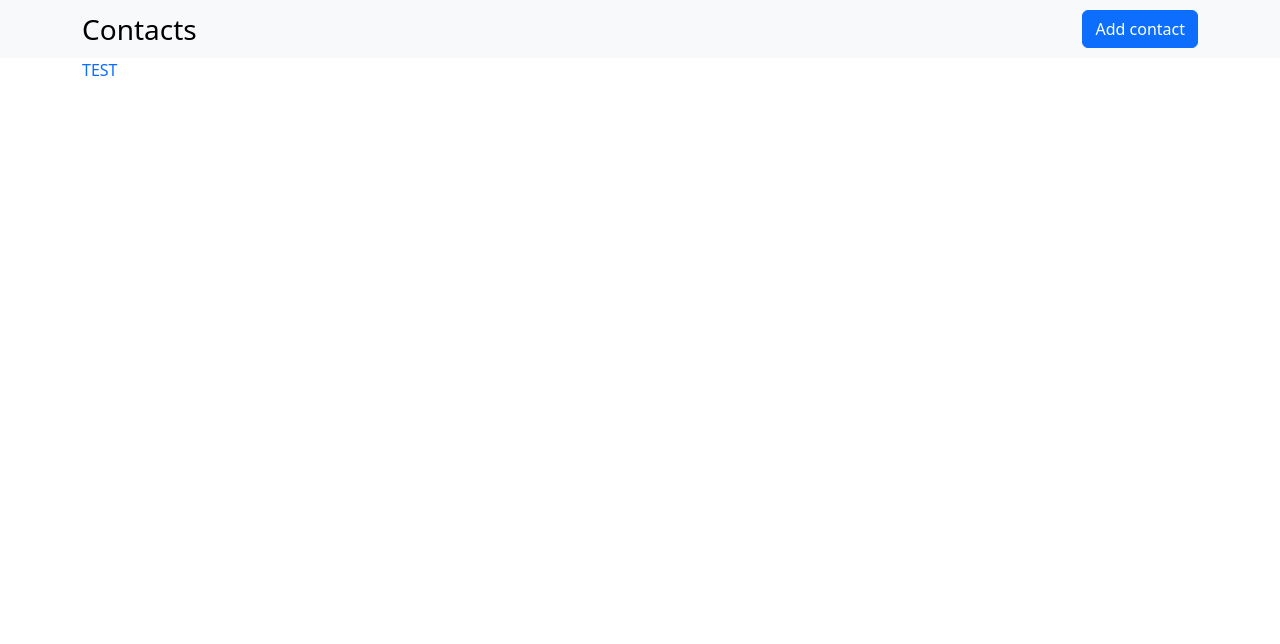
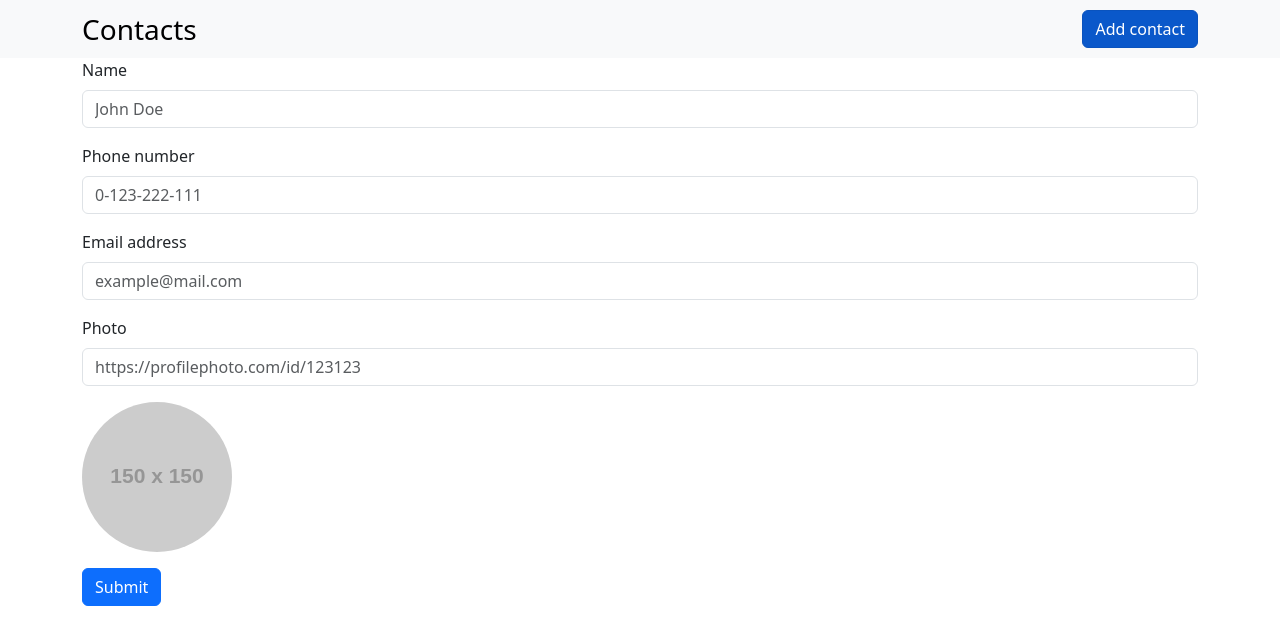
Before and after one commit to AlanNRZBV/homeWork-70, a React (Vite) app: page /add-contact in a window 1280 px wide. Shown: the top 644 px of the page. Built offline with nearby package versions, Linux system fonts and the light colour scheme.

Commit message:
feat: implemented ContactForm functionality

```diff
--- a/src/app/store.ts
+++ b/src/app/store.ts
@@ -1,7 +1,10 @@
 import {configureStore} from "@reduxjs/toolkit";
+import { contactFormReducer } from "../components/ContactForm/contactFormSlice.ts";
 
 export const store =configureStore({
-  reducer:{}
+  reducer:{
+    contactForm: contactFormReducer
+  }
 })
 export type RootState = ReturnType<typeof store.getState>
 export type AppDispatch = typeof store.dispatch
--- /dev/null
+++ b/src/components/ContactForm/ContactForm.tsx
@@ -0,0 +1,54 @@
+import { Button, Form } from "react-bootstrap";
+import { useDispatch, useSelector } from "react-redux";
+import { AppDispatch, RootState } from "../../app/store.ts";
+import React from "react";
+import { addContactInfo } from "./contactFormSlice.ts";
+
+const ContactForm = () => {
+
+  const dispatch: AppDispatch = useDispatch()
+  const contactState = useSelector((state: RootState)=>state.contactForm)
+
+  const changeHandler = (e:React.ChangeEvent<HTMLInputElement>)=>{
+    const userInput = {
+      key: e.target.name,
+      value: e.target.value
+    }
+    dispatch(addContactInfo(userInput))
+  }
+
+  const submitHandler = (e:React.FormEvent<HTMLFormElement>)=>{
+    e.preventDefault()
+    console.log(contactState)
+  }
+
+
+  return (
+    <Form onSubmit={submitHandler}>
+      <Form.Group className="mb-3">
+        <Form.Label>Name</Form.Label>
+        <Form.Control onChange={changeHandler} type="text" placeholder="John Doe" required name="name" id="name"/>
+      </Form.Group>
+      <Form.Group className="mb-3">
+        <Form.Label>Phone number</Form.Label>
+        <Form.Control onChange={changeHandler} type="tel" placeholder="0-123-222-111" required name="phone" id="phone"/>
+      </Form.Group>
+      <Form.Group className="mb-3">
+        <Form.Label>Email address</Form.Label>
+        <Form.Control onChange={changeHandler} type="email" placeholder="example@mail.com" name="email" id="email"/>
+      </Form.Group>
+      <Form.Group className="mb-3">
+        <Form.Label>Photo</Form.Label>
+        <Form.Control onChange={changeHandler} type="url" placeholder="https://profilephoto.com/id/123123" name="photoUrl" id="photoUrl"/>
+      </Form.Group>
+      <Form.Group className="mb-3">
+        <img src="https://placehold.co/150x150" alt="profile picture" className="rounded-circle"/>
+      </Form.Group>
+      <Button variant="primary" type="submit">
+        Submit
+      </Button>
+    </Form>
+  );
+};
+
+export default ContactForm;
--- /dev/null
+++ b/src/components/ContactForm/contactFormSlice.ts
@@ -0,0 +1,38 @@
+import { createSlice, PayloadAction } from "@reduxjs/toolkit";
+
+interface ContactFormState {
+  name: string,
+  phone: string,
+  email: string | null,
+  photoUrl: string,
+  isLoading?: boolean
+}
+
+export const initialState: ContactFormState={
+  name:'',
+  phone:'',
+  email:'',
+  photoUrl:'',
+  isLoading: false
+}
+
+export const contactFormSlice = createSlice({
+  name:'contactForm',
+  initialState,
+  reducers:{
+    addContactInfo:(state, action: PayloadAction<{key:string, value:string}>)=>{
+      const {key, value} = action.payload
+      return {
+        ...state,
+        [key]: value
+      }
+    },
+    resetForm: ()=>{
+      return {...initialState}
+    }
+
+  }
+})
+
+export const contactFormReducer = contactFormSlice.reducer
+export const {addContactInfo,resetForm}=contactFormSlice.actions
--- a/src/components/Contacts/Contacts.tsx
+++ b/src/components/Contacts/Contacts.tsx
@@ -1,4 +1,3 @@
-import React from "react";
 import ContactsItem from "./ContactsItem.tsx";
 
 const Contacts = () => {
--- a/src/components/Contacts/ContactsItem.tsx
+++ b/src/components/Contacts/ContactsItem.tsx
@@ -1,4 +1,3 @@
-import React from "react";
 
 const ContactsItem = () => {
   return (
--- a/src/components/Navigation/Navigation.tsx
+++ b/src/components/Navigation/Navigation.tsx
@@ -6,7 +6,7 @@ const Navigation = () => {
     <Navbar expand="lg" className="bg-body-tertiary">
       <Container>
         <NavLink to="/" className="text-black nav-link fs-3">Contacts</NavLink>
-        <NavLink to="" className="btn btn-primary">Add contact</NavLink>
+        <NavLink to="add-contact" className="btn btn-primary">Add contact</NavLink>
       </Container>
     </Navbar>
   );
--- a/src/containers/App/App.tsx
+++ b/src/containers/App/App.tsx
@@ -2,6 +2,7 @@ import { Container } from "react-bootstrap";
 import Navigation from "../../components/Navigation/Navigation.tsx";
 import { Route, Routes } from "react-router-dom";
 import Contacts from "../../components/Contacts/Contacts.tsx";
+import ContactForm from "../../components/ContactForm/ContactForm.tsx";
 
 
 function App() {
@@ -12,8 +13,8 @@ function App() {
       <Container>
         <Routes>
           <Route path="/" element={<Contacts/>}/>
+          <Route path="add-contact" element={<ContactForm/>}/>
         </Routes>
-        <span className="text-primary">TEST</span>
       </Container>
     </>
   )
--- /dev/null
+++ b/src/types.d.ts
@@ -0,0 +1,6 @@
+export interface IContact {
+  name:string,
+  phone:string,
+  email:string | null,
+  photoUrl:string,
+}
```
Also changed, not shown: src/components/ContactForm/contactFormThunk.ts (added, +13 -0 lines).
